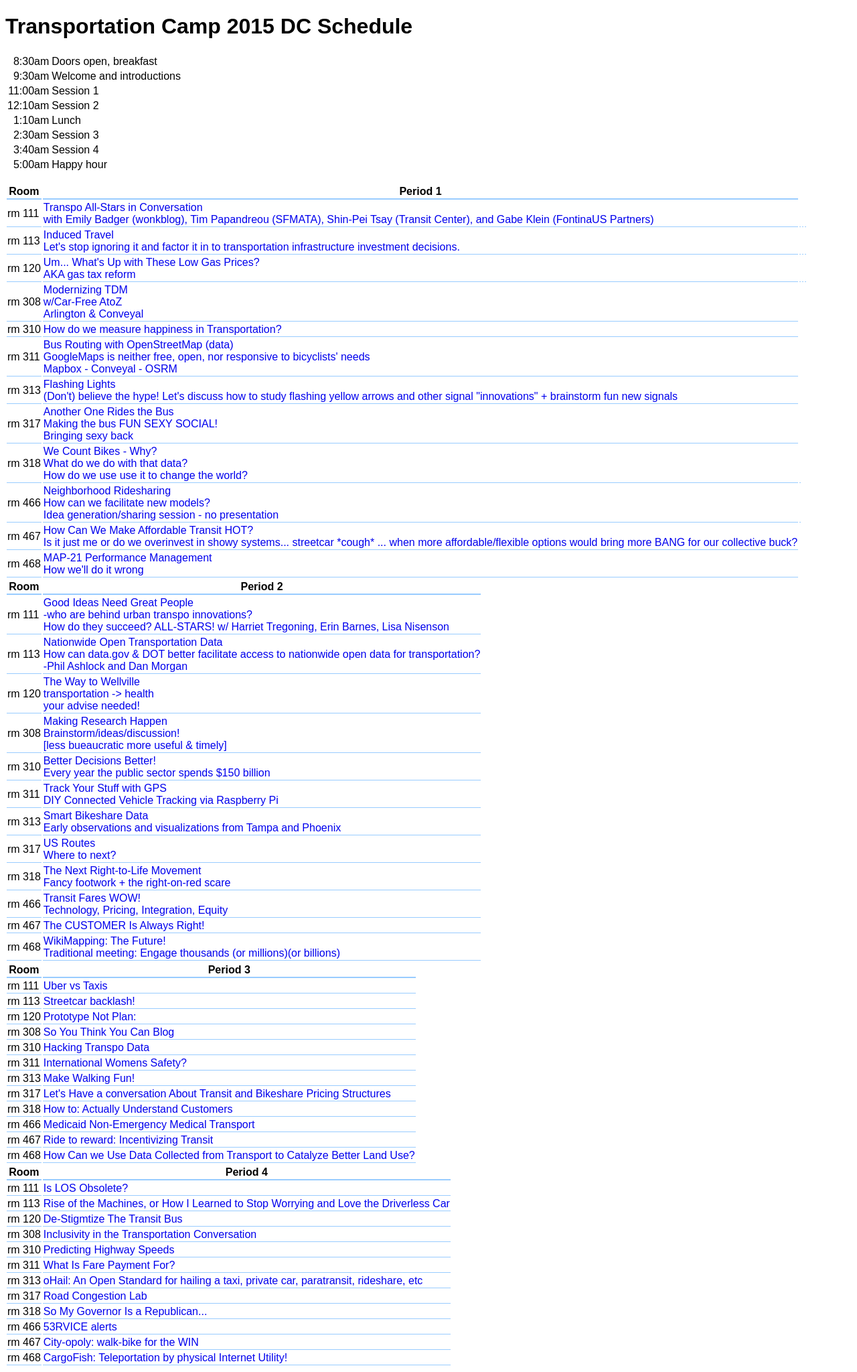
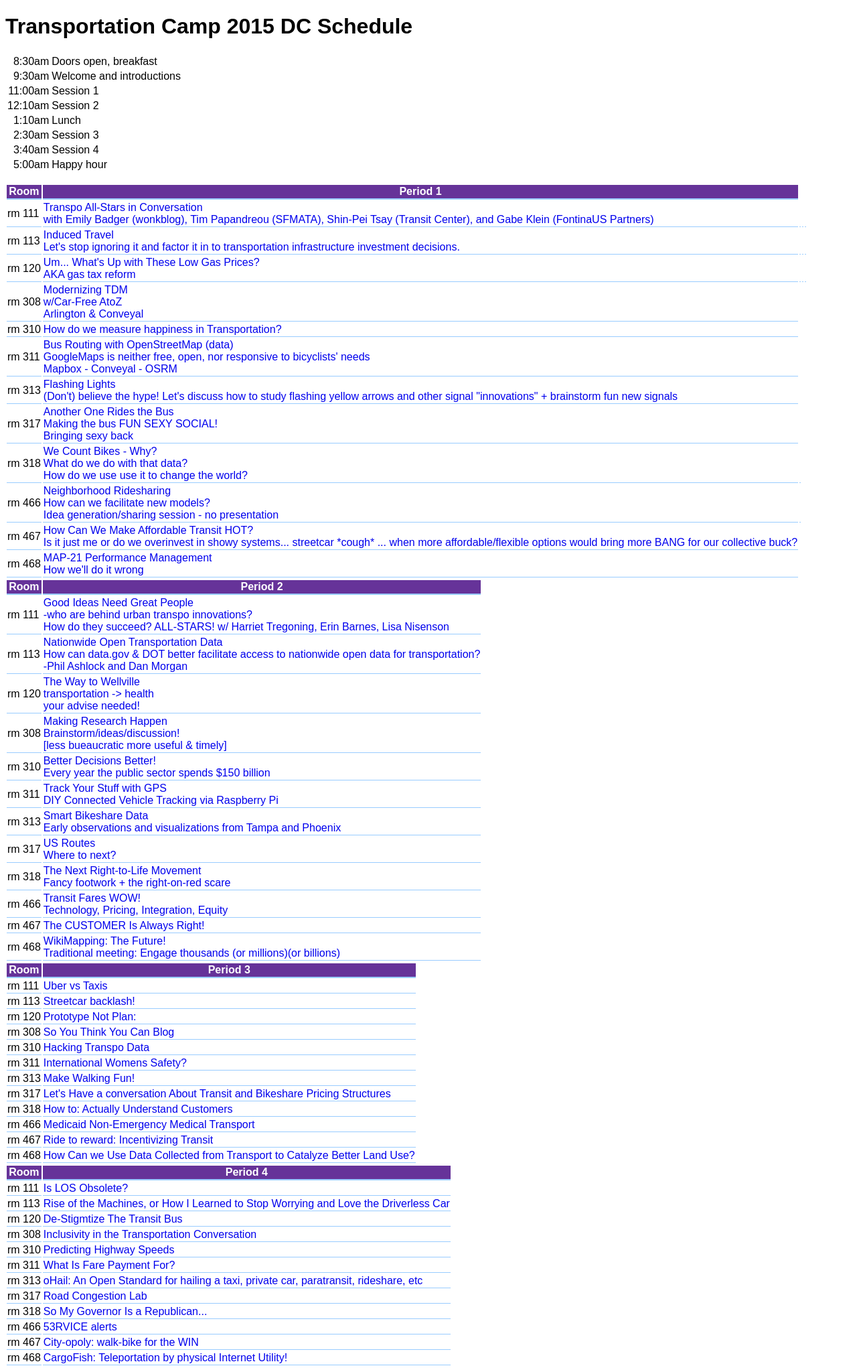
Before and after one commit to transpocamp/transportationcamp.org, a Jekyll site: the page events/dc-2015/schedule.html, which Jekyll copies as it is, in a window 1280 px wide. Shown: the whole page at 67% size. Built offline with Jekyll 4.4.1, drawn with Linux system fonts in a browser that asks for light colours; Markdown is read by kramdown in place of the engine named in the settings.

Commit message:
th color

```diff
--- a/events/dc-2015/schedule.html
+++ b/events/dc-2015/schedule.html
@@ -6,6 +6,10 @@
 <style>
 body {
   font-family: sans-serif;
+  }
+th {
+  color: #FFFFFF;
+  background: #663399;
   }
 a {
   text-decoration: none;
```
